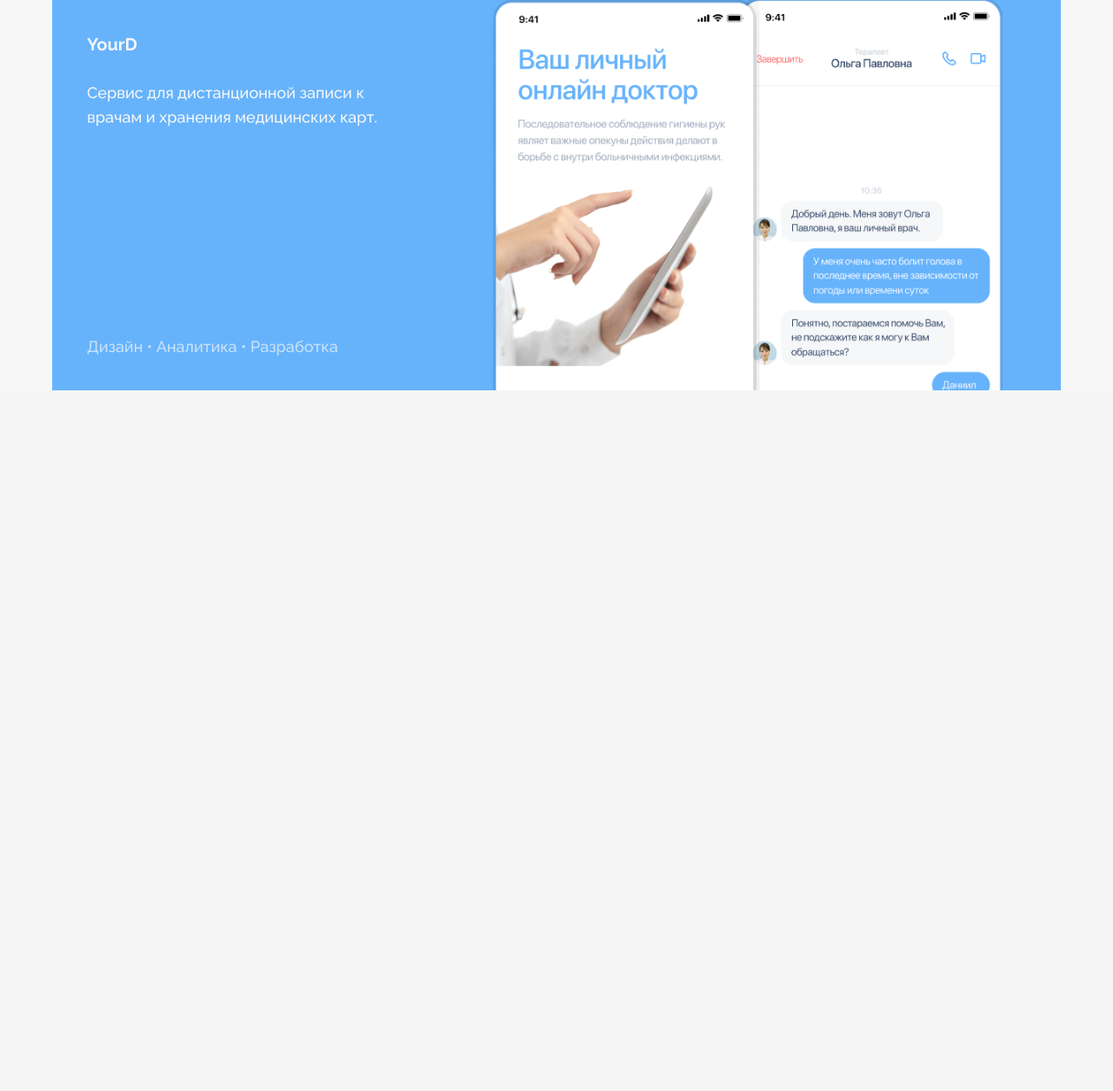
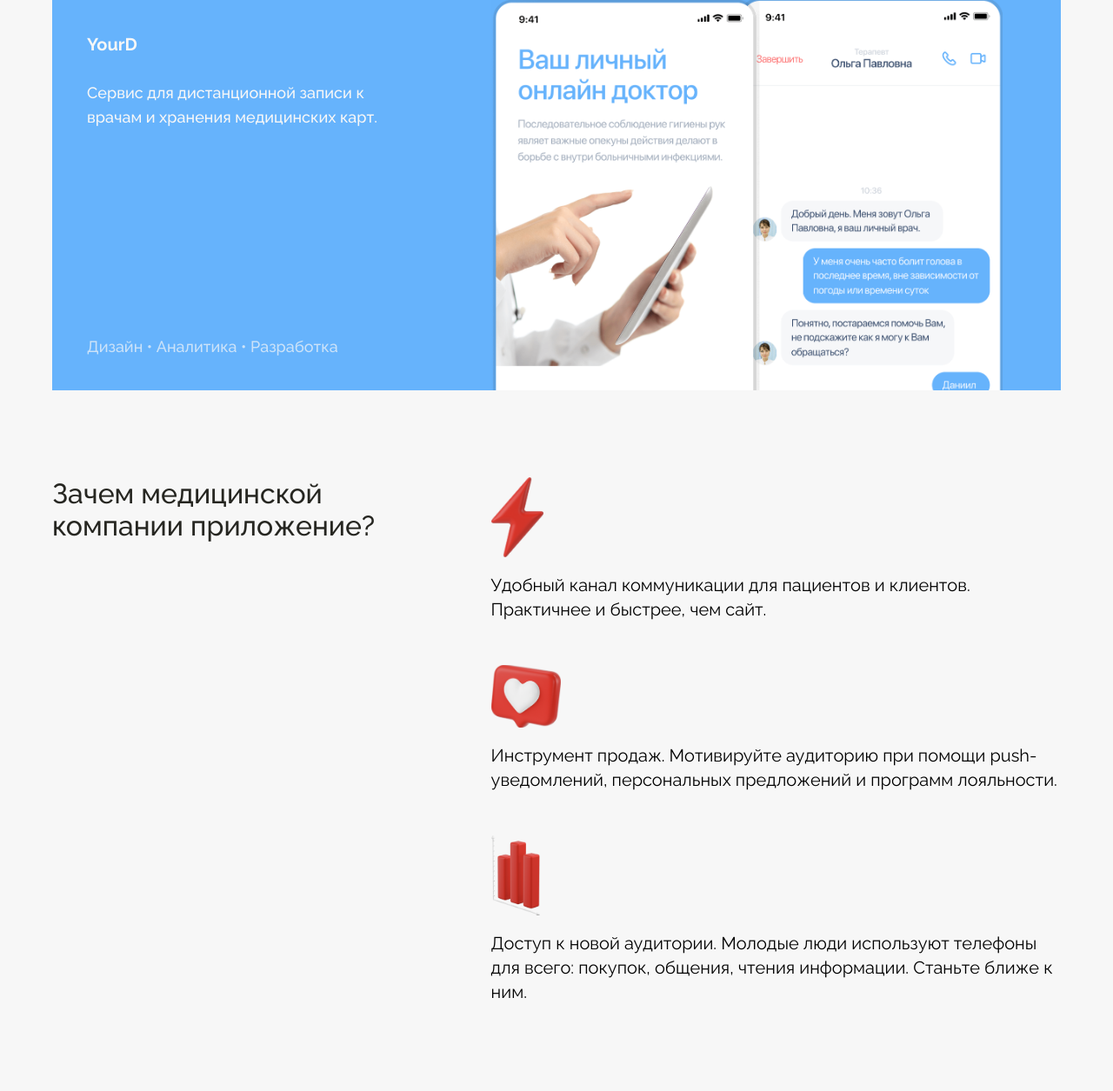
Before and after one commit to rorik302/Vision-Web, a Django app: page / in a window 1280 px wide. Shown: the part 2515-3770 px from the top of the page at 87% size. Before the commit the page ends 2964 px from the top, so only its background shows below. Run offline with Django 3.2, Linux system fonts and the light colour scheme; parts of the project's set-up code (start-up, migrations or seed data) failed here and were passed over.

Commit message:
benefits

```diff
--- a/landing/templates/landing/index.html
+++ b/landing/templates/landing/index.html
@@ -148,6 +148,40 @@
             </div>
         </div>
     </section>
+
+    <section class="block">
+        <div class="container">
+            <div class="col-left">
+                <p class="block__title">
+                    Зачем медицинской компании приложение?
+                </p>
+            </div>
+            <div class="col-right">
+                <ul class="benefits">
+                    <li class="benefits__item">
+                        <img src="{% static 'img/flash.png' %}" alt="flash" class="benefits__img">
+                        <p class="benefits__text">
+                            Удобный канал коммуникации для пациентов и клиентов. Практичнее и быстрее, чем сайт.
+                        </p>
+                    </li>
+                    <li class="benefits__item">
+                        <img src="{% static 'img/heart.png' %}" alt="heart" class="benefits__img">
+                        <p class="benefits__text">
+                            Инструмент продаж. Мотивируйте аудиторию при помощи push-уведомлений, персональных
+                            предложений и программ лояльности.
+                        </p>
+                    </li>
+                    <li class="benefits__item">
+                        <img src="{% static 'img/chart.png' %}" alt="chart" class="benefits__img">
+                        <p class="benefits__text">
+                            Доступ к новой аудитории. Молодые люди используют телефоны для всего: покупок, общения,
+                            чтения информации. Станьте ближе к ним.
+                        </p>
+                    </li>
+                </ul>
+            </div>
+        </div>
+    </section>
 </main>
 </body>
 </html>
--- a/static/css/style.css
+++ b/static/css/style.css
@@ -104,6 +104,9 @@
 .block {
   padding-top: 100px;
 }
+.block:last-child {
+  padding-bottom: 50px;
+}
 .block__title {
   width: 80%;
   color: #262621;
@@ -169,6 +172,23 @@
   border-bottom: 1px solid #e4e4e4;
 }
 
+.benefits {
+  display: flex;
+  flex-direction: column;
+}
+.benefits__item {
+  margin-bottom: 50px;
+}
+.benefits__img {
+  max-height: 92px;
+  max-width: 80px;
+}
+.benefits__text {
+  margin-top: 15px;
+  font-size: 20px;
+  line-height: 1.4;
+}
+
 * {
   box-sizing: border-box;
   font-family: "Raleway", sans-serif;
--- /dev/null
+++ b/static/scss/benefits.scss
@@ -0,0 +1,19 @@
+.benefits {
+  display: flex;
+  flex-direction: column;
+
+  &__item {
+    margin-bottom: 50px;
+  }
+
+  &__img {
+    max-height: 92px;
+    max-width: 80px;
+  }
+
+  &__text {
+    margin-top: 15px;
+    font-size: 20px;
+    line-height: 1.4;
+  }
+}
--- a/static/scss/block.scss
+++ b/static/scss/block.scss
@@ -1,5 +1,9 @@
 .block {
   padding-top: 100px;
+
+  &:last-child {
+    padding-bottom: 50px;
+  }
 
   &__title {
     width: 80%;
--- a/static/scss/style.scss
+++ b/static/scss/style.scss
@@ -5,6 +5,7 @@
 @import "navbar";
 @import "hero";
 @import "block";
+@import "benefits";
 
 * {
   box-sizing: border-box;
```
Also changed, not shown: static/img/chart.png (added), static/img/flash.png (added), static/img/heart.png (added).
